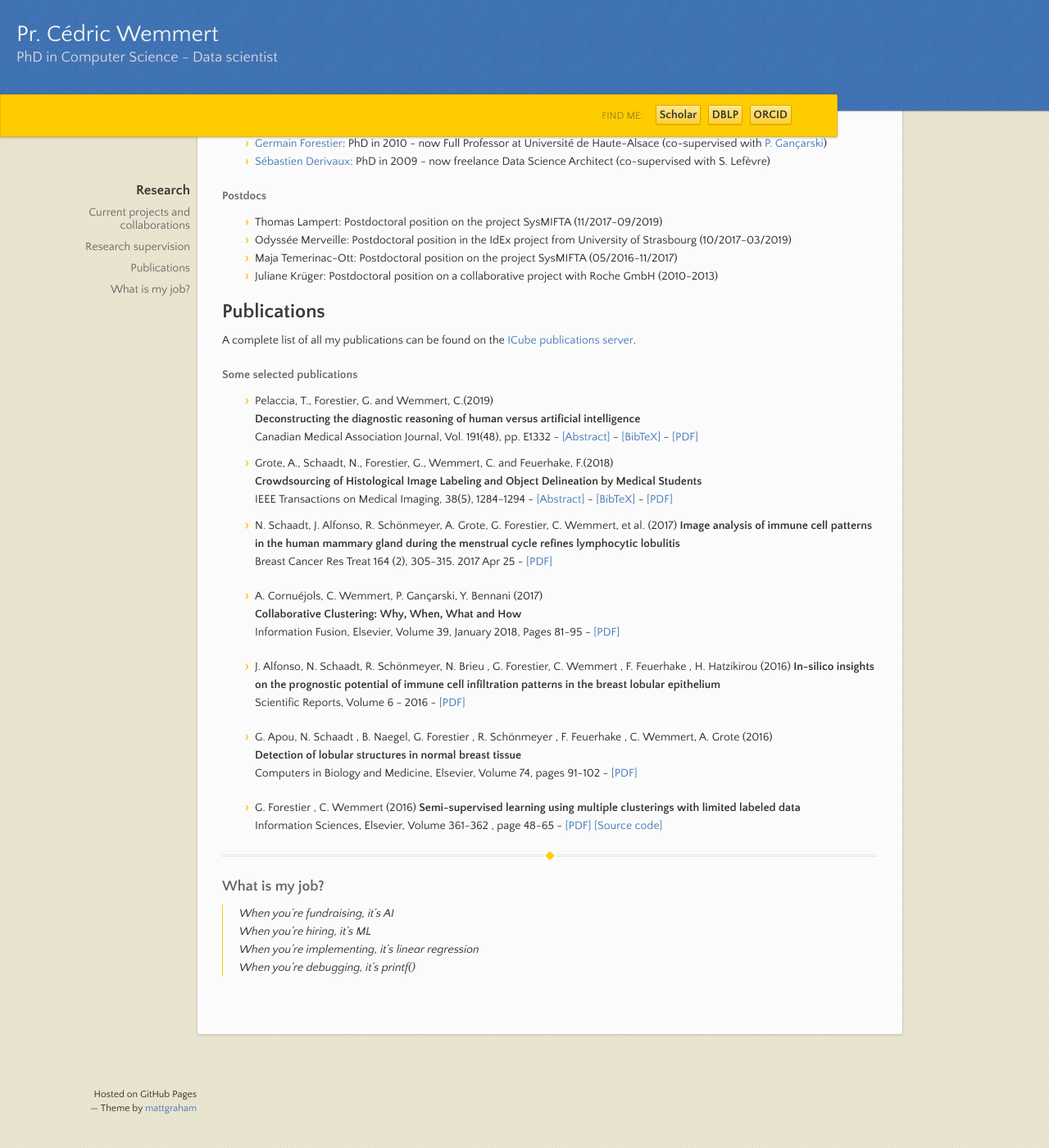
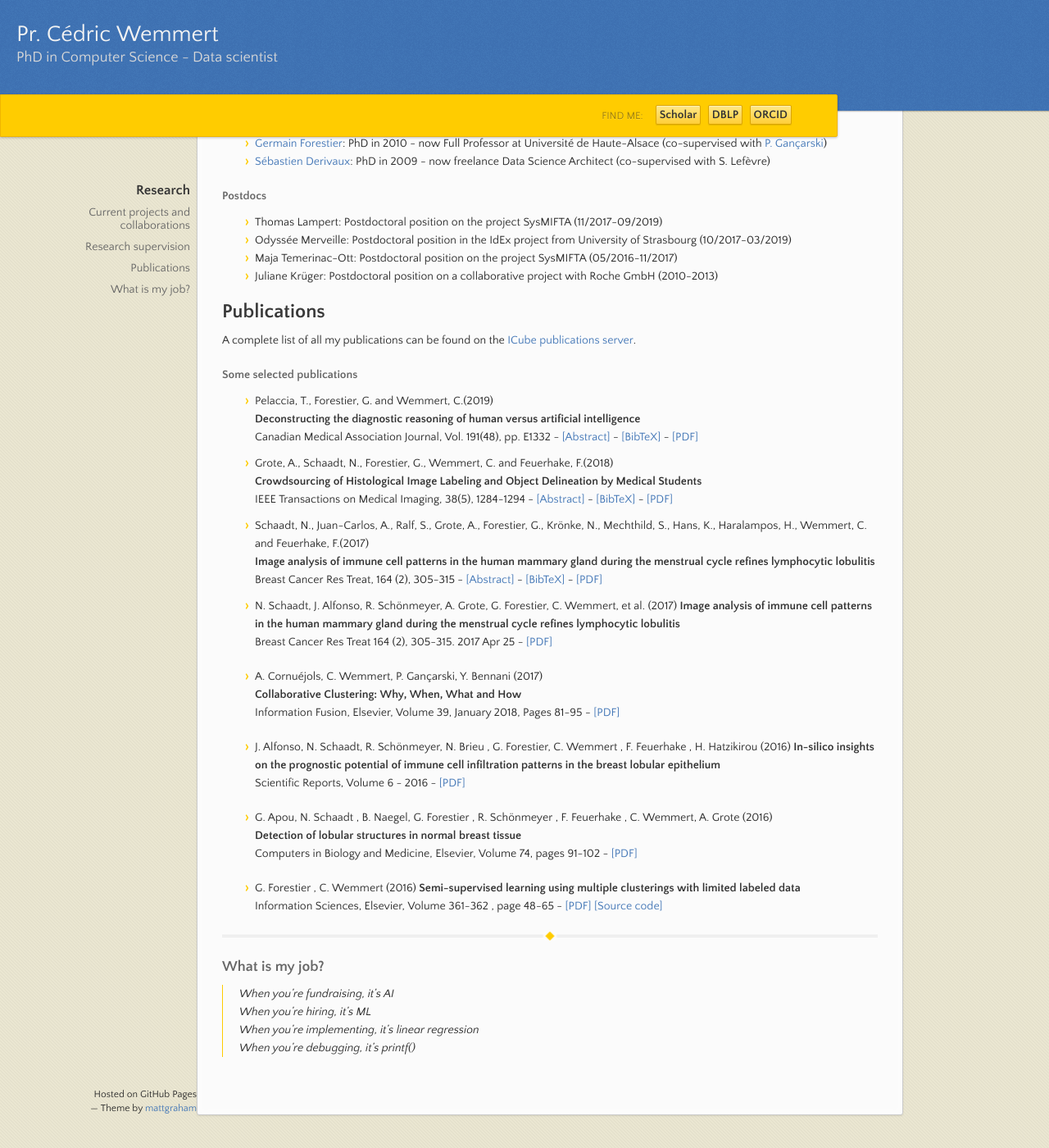
Before and after one commit to wemmertc/webpage, a Jekyll site: the page built from index.md, in a window 1280 px wide and 1400 px high, scrolled down 1069 px. Shown: the whole window at 82% size. Built offline with Jekyll 4.4.1, drawn with Linux system fonts in a browser that asks for light colours; some of the changed lines change nothing that is shown.

Commit message:
publishing

````diff
--- a/_includes/publications.md
+++ b/_includes/publications.md
@@ -31,3 +31,22 @@
 ```
  * {:.abstract  #tmi2018_abstract} Crowdsourcing in pathology has been performed on tasks that are assumed to be manageable by nonexperts. Demand remains high for annotations of more complex elements in digital microscopic images, such as anatomical structures. Therefore, this paper investigates conditions to enable crowdsourced annotations of high-level image objects, a complex task considered to require expert knowledge. Seventy six medical students without specific domain knowledge who voluntarily participated in three experiments solved two relevant annotation tasks on histopathological images: 1) labeling of images showing tissue regions and 2) delineation of morphologically defined image objects.
 We focus on methods to ensure sufficient annotation quality including several tests on the required number of participants and on the correlation of participants' performance between tasks. In a set up simulating annotation of images with limited ground truth, we validated the feasibility of a confidence score using full ground truth. For this, we computed a majority vote using weighting factors based on individual assessment of contributors against scattered gold standard annotated by pathologists. In conclusion, we provide guidance for task design and quality control to enable a crowdsourced approach to obtain accurate annotations required in the era of digital pathology.
+ * {: .ref #bcrt2017}Schaadt, N., Juan-Carlos, A., Ralf, S., Grote, A., Forestier, G., Krönke, N., Mechthild, S., Hans, K., Haralampos, H., Wemmert, C. and Feuerhake, F.(2017)
+[**Image analysis of immune cell patterns in the human mammary gland during the menstrual cycle refines lymphocytic lobulitis**](http://doi.org/10.1007/s10549-017-4239-z)
+Breast Cancer Res Treat, 164 (2), 305-315 - [[Abstract]](javascript: toggleInfos('bcrt2017','abstract')) - [[BibTeX]](javascript: toggleInfos('bcrt2017','bibtex')) - [[PDF]](./publications/bcrt2017.pdf)
+ * {:.bibtex  #bcrt2017_bibtex} ```latex
+@article{schaadt2017image,
+  title={Image analysis of immune cell patterns in the human mammary gland during the menstrual cycle refines lymphocytic lobulitis},
+  author={Schaadt, Nadine S and Alfonso, Juan Carlos L{\'o}pez and Sch{\"o}nmeyer, Ralf and Grote, Anne and Forestier, Germain and Wemmert, C{\'e}dric and Kr{\"o}nke, Nicole and Stoeckelhuber, Mechthild and Kreipe, Hans H and Hatzikirou, Haralampos and others},
+  journal={Breast cancer research and treatment},
+  volume={164},
+  number={2},
+  pages={305--315},
+  year={2017},
+  publisher={Springer}
+}
+```
+ * {:.abstract  #bcrt2017_abstract} Purpose: To improve microscopic evaluation of immune cells relevant in breast cancer oncoimmunology, we aim at distinguishing normal infiltration patterns from lymphocytic lobulitis by advanced image analysis. We consider potential immune cell variations due to the menstrual cycle and oral contraceptives in nonneoplastic mammary gland tissue.
+Methods: Lymphocyte and macrophage distributions were analyzed in the anatomical context of the resting mammary gland in immunohistochemically stained digital whole slide images obtained from 53 reduction mammoplasty specimens. Our image analysis workflow included automated regions of interest detection, immune cell recognition, and co-registration of regions of interest.
+Results: In normal lobular epithelium, seven CD8+ lymphocytes per 100 epithelial cells were present on average and about 70% of this T-lymphocyte population was lined up along the basal cell layer in close proximity to the epithelium. The density of CD8+ T-cell was 1.6 fold higher in the luteal than in the follicular phase in spontaneous menstrual cycles and 1.4 fold increased under influence of oral contraceptives, and not co-localized with epithelial proliferation. CD4+ T-cells were infrequent. Abundant CD163+ macrophages were widely spread, including the interstitial compartment, with minor variation during the menstrual cycle.
+Conclusions: Spatial patterns of different immune cell subtypes determine the range of normal, as opposed to inflammatory conditions of the breast tissue microenvironment. Advanced image analysis enables quantification of hormonal effects, refines lymphocytic lobulitis, and shows potential for comprehensive biopsy evaluation in oncoimmunology
--- a/_sass/jekyll-theme-leap-day.scss
+++ b/_sass/jekyll-theme-leap-day.scss
@@ -528,7 +528,6 @@ footer {
   background-color: #333333;
   text-align: justify;
   margin-bottom: 10px;
-  margin-block-end: 0;
 }
 
 .bibtex {
````
Also changed, not shown: 2 other files.
